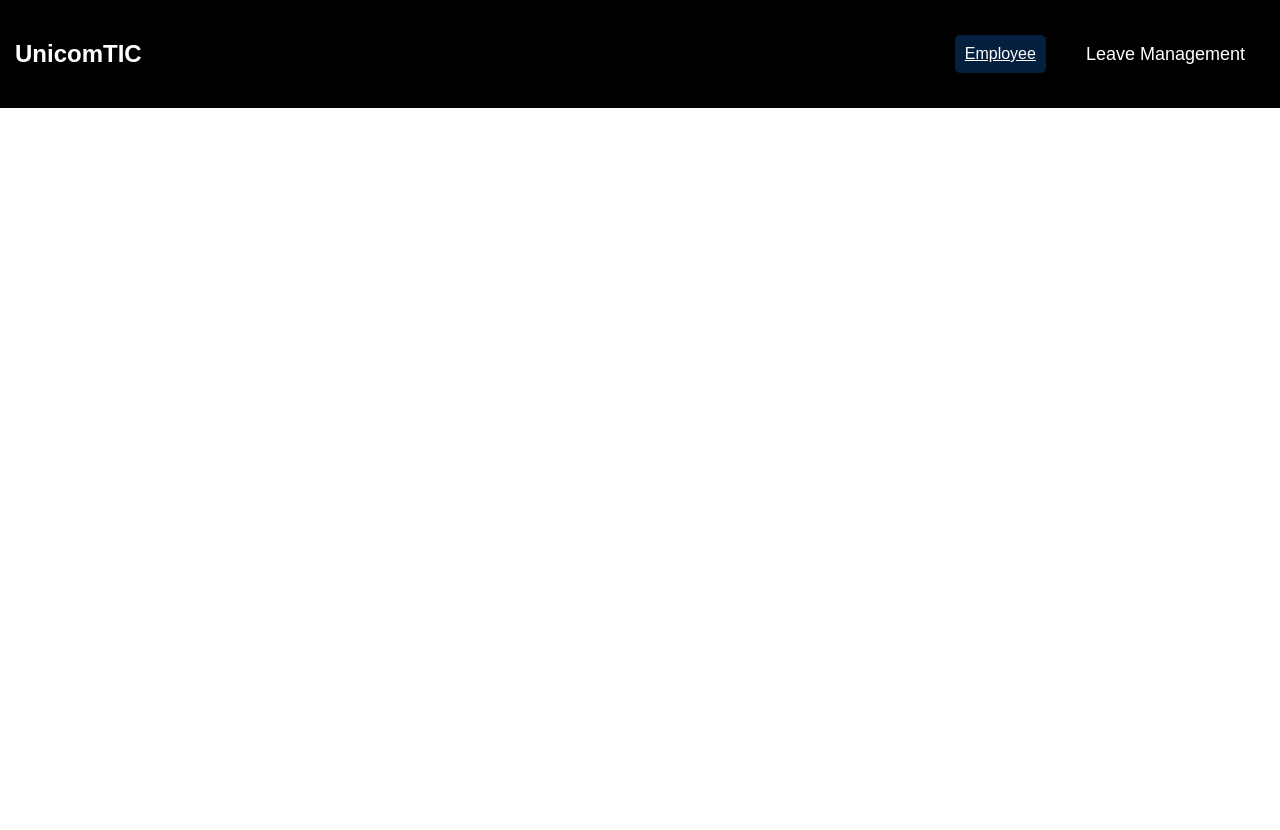
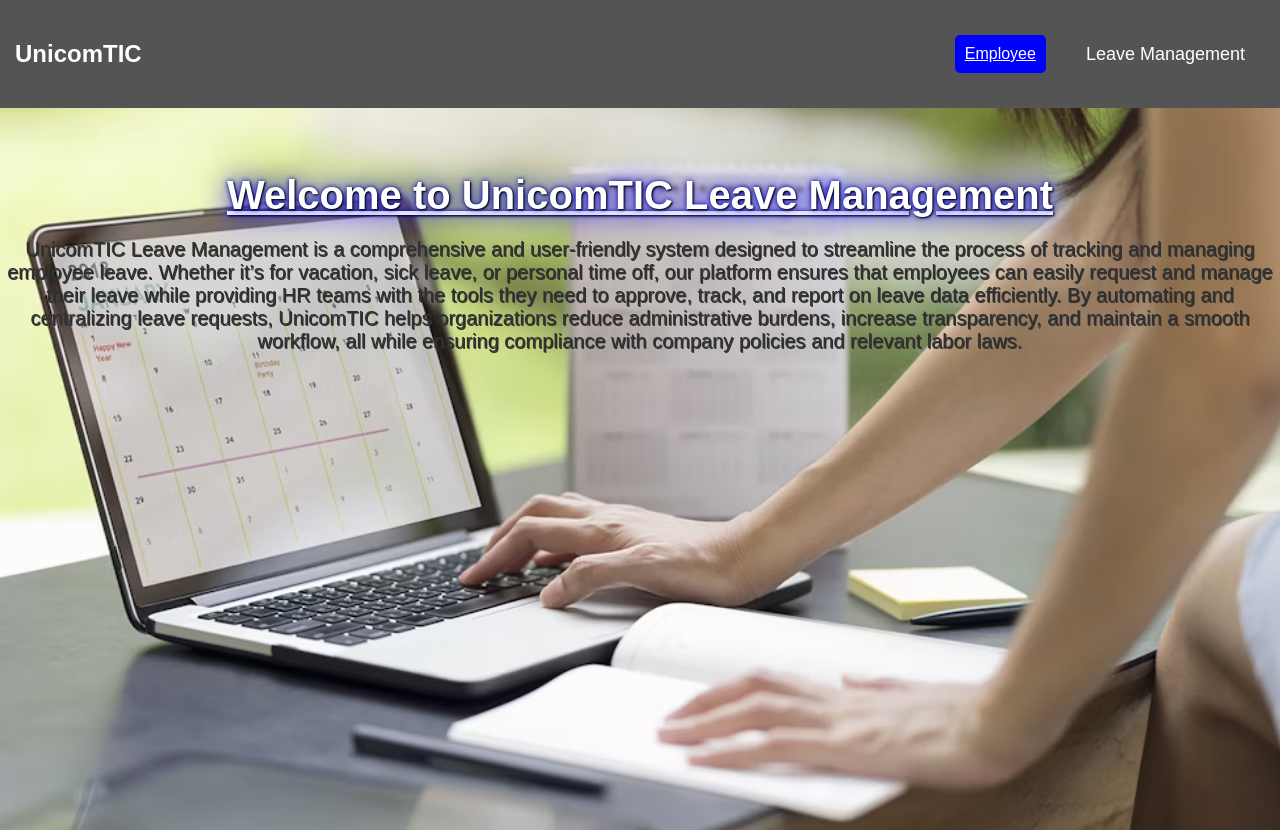
Before and after one commit to Vithusan01238/Unicom_2024_Leave_management, a website: page frontend/layouts/Topnavigation.html in a window 1280 px wide. Before the commit the page ends 800 px from the top, so only its background shows below. Drawn offline with Linux system fonts and the light colour scheme.

Commit message:
add the home style and connect with manager page

```diff
--- a/frontend/layouts/Topnavigation.html
+++ b/frontend/layouts/Topnavigation.html
@@ -9,31 +9,38 @@
     <!-- {{styles}} -->
 </head>
 
-<body>
+<body class="home_backround_image">
     <nav class="navbar">
         <div class="navbar-left">
-            <a href="" class="company-name">UnicomTIC</a>
-
+            <a href="#" class="company-name">UnicomTIC</a>
         </div>
         <div class="navbar-right">
             <a href="/frontend/views/employees/index.html" class="menu-item">Employee</a>
             <div class="dropdown">
                 <button class="dropbtn">Leave Management</button>
                 <div class="dropdown-content">
-                    <a href="#" >Apply Leave</a>
-                    <a href="#">Manage Leave</a>
-
+                    <a href="/frontend/views/leaves/leaveRequest.html">Apply Leave</a>
+                    <a href="/frontend/views/leaves/managerLeaveManagement.html">Manage Leave</a>
                 </div>
-
             </div>
-
         </div>
-
     </nav>
+    <div>
+        <h1>Welcome to UnicomTIC Leave Management</h1>
+        <p>UnicomTIC Leave Management is a comprehensive and user-friendly system
+            designed to streamline the process of tracking and managing employee leave. Whether it’s
+            for vacation, sick leave, or personal time off, our platform ensures that employees can easily request
+            and manage their leave while providing HR teams with the tools they need to approve, track, and report on
+            leave
+            data efficiently.
+            By automating and centralizing leave requests, UnicomTIC helps organizations reduce administrative burdens,
+            increase transparency, and maintain a
+            smooth workflow, all while ensuring compliance with company policies and relevant labor laws.</p>
+    </div>
     <main>
-     <!-- {{content}} -->
+        <!-- {{content}} -->
     </main>
-   <!-- {{script}} -->
+    <!-- {{script}} -->
 </body>
 
 </html>
--- a/frontend/static/css/styles.css
+++ b/frontend/static/css/styles.css
@@ -1,6 +1,13 @@
 * {
   margin: 0;
   padding: 0;
+}
+
+.home_backround_image {
+  height: 830px;
+  background-image: url(/frontend/image/home_backround_image.avif);
+  background-repeat: no-repeat;
+  background-size: 100%;
 }
 
 body {
@@ -21,7 +28,7 @@
   display: flex;
   justify-content: space-between;
   align-items: center;
-      background-color: #000000;
+  background-color: #555454;
   padding: 15px;
 }
 
@@ -37,6 +44,21 @@
   align-items: center;
 }
 
+h1 {
+  padding-top: 60px;
+  color: black;
+  text-shadow: 1px 1px 2px black, 0 0 25px blue, 0 0 5px darkblue;
+  text-decoration: underline;
+  font-size: 40px;
+}
+
+p{
+  text-align: center;
+  margin-top: 20px;
+  font-size: 20px;
+  text-shadow: 1px 1px ;
+  color:#313131;
+}
 
 .dropbtn {
   color: white;
@@ -83,26 +105,28 @@
   display: block;
 }
 
-  .menu-item{
+.menu-item {
   margin: 20px;
   padding: 10px;
   border: none;
   border-radius: 5px;
-    background: #05203f;
+  background-color: blue;
   color: #fff;
   font-size: 1rem;
   cursor: pointer;
+
 }
 
-  .menu-item:hover{
-    background: #630f26;
+.menu-item:hover {
+  background: rgb(47, 117, 209);
 }
 
-  h1{
+h1 {
   text-align: center;
   color: #fff;
   margin-top: 5px;
 }
+
 .background-image {
   position: absolute;
   top: 0;
@@ -111,4 +135,5 @@
   height: 100vh;
   object-fit: cover;
   z-index: -1;
-    opacity: 0.5; }
+  opacity: 0.5;
+}
```
Also changed, not shown: backend/db.json (+36 -2 lines), frontend/image/home_backround_image.avif (added). Lines whose indentation alone changed are shown as unchanged.
